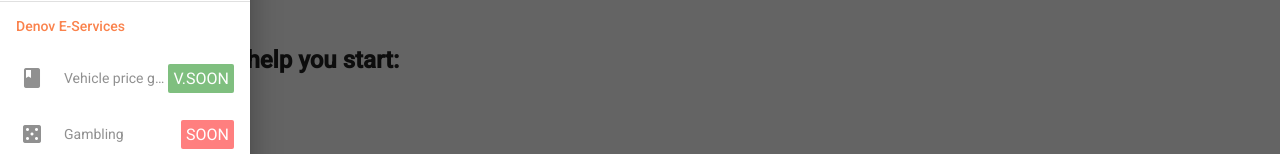
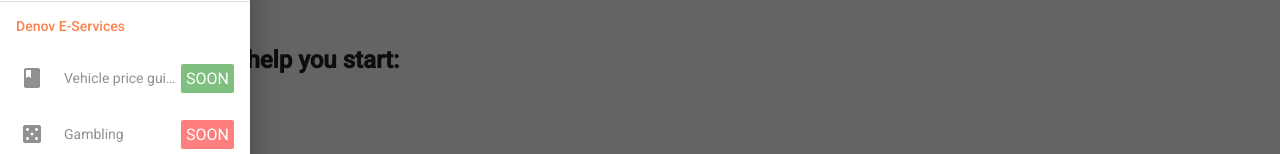
Before and after one commit to prograTammz/Denov-Angular, an Angular app: page / in a window 1280 px wide. Both pictures are taken after a click on the button 28 px from the left and 32 px from the top of the page. Shown: the part 359-513 px from the top of the page. Built offline with nearby package versions, Linux system fonts and the light colour scheme.

Commit message:
fixed overlaying soon badge

```diff
--- a/src/app/navigation/navigation.component.html
+++ b/src/app/navigation/navigation.component.html
@@ -46,7 +46,7 @@
         <mat-list-item class="disabled" disableRipple>
           <mat-icon mat-list-icon>book</mat-icon>
           <h4 mat-line>Vehicle price guide</h4>
-          <span class="vsoon-badge">v.soon</span>
+          <span class="vsoon-badge">soon</span>
         </mat-list-item>
 
         <mat-list-item class="disabled" disableRipple>
```
